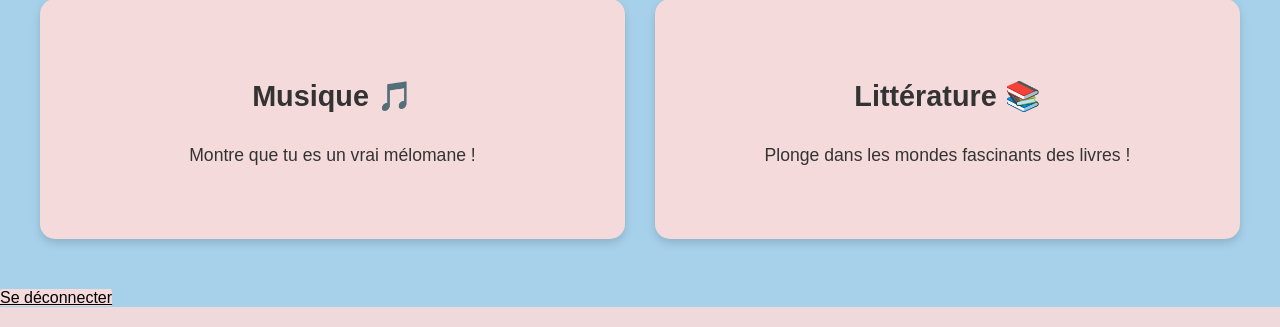
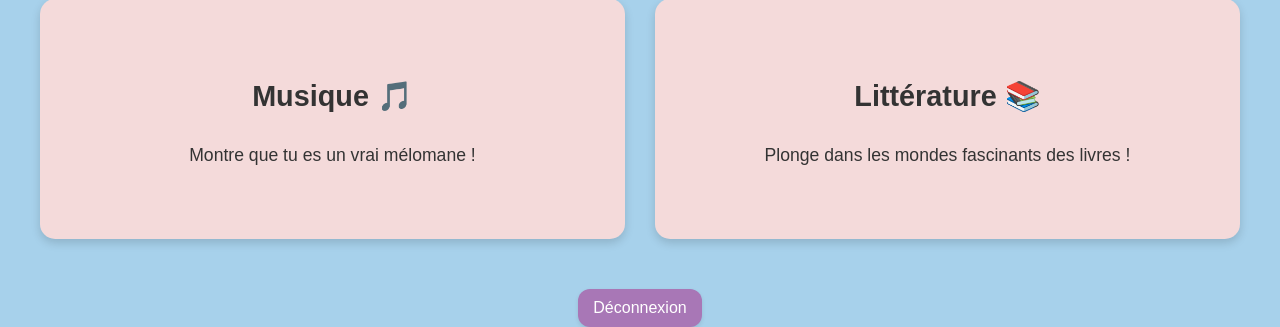
Before and after one commit to Melissahachemi/quiz, a PHP site: page /home.php in a window 1280 px wide. Shown: the part 501-828 px from the top of the page. Run offline with PHP 8.4, Linux system fonts and the light colour scheme; the visitor is signed in with stand-in values (Sample User, id 1).

Commit message:
fixing logout button home page

```diff
--- a/home.css
+++ b/home.css
@@ -62,27 +62,27 @@
   }
 
 
-  #deconnection{
-    background-color: #f4dada ;
-    color: black;
-    cursor: pointer;
-    border:1px solide #a877b6;
-    border-radius: 2px;
-    height: auto;
-    width: 200px;
-    text-align: center;
-  }
-  #deconnection:hover{
-    background-color: #8c3473 ;
-    color: black;
-    cursor: pointer;
-    border:1px solide #a877b6;
-    border-radius: 2px;
-    height: auto;
-    width: 200px;
-    text-align: center;
-    transform: scale(1.08);
-  }
+/* Style du bouton de déconnexion */
+#lg{
+  text-align: center;
+}
+.logout-button {
+  background-color:#a877b6;
+  color: white;
+  border: 0;
+  border-radius: 12px;
+  padding: 10px 15px;
+  cursor: pointer;
+  font-size: 1em;
+  transition: background-color 0.3s ease, transform 0.3s ease;
+  box-shadow: 0 2px 4px rgba(0, 0, 0, 0.1);
+  margin: auto;
+}
+
+.logout-button:hover {
+  background-color: #d12182;
+  transform: scale(1.05);
+}
 
   /* Responsive pour téléphone */
   @media (max-width: 768px) {
--- a/home.php
+++ b/home.php
@@ -42,7 +42,9 @@
   </div>
 
 </div>
-<a href="logout.php" id="deconnection">Se déconnecter</a>
+<form action="logout.php" method="post" id="lg">
+      <button type="submit" class="logout-button">Déconnexion</button>
+</form>
 
 </body>
 </html>
```
